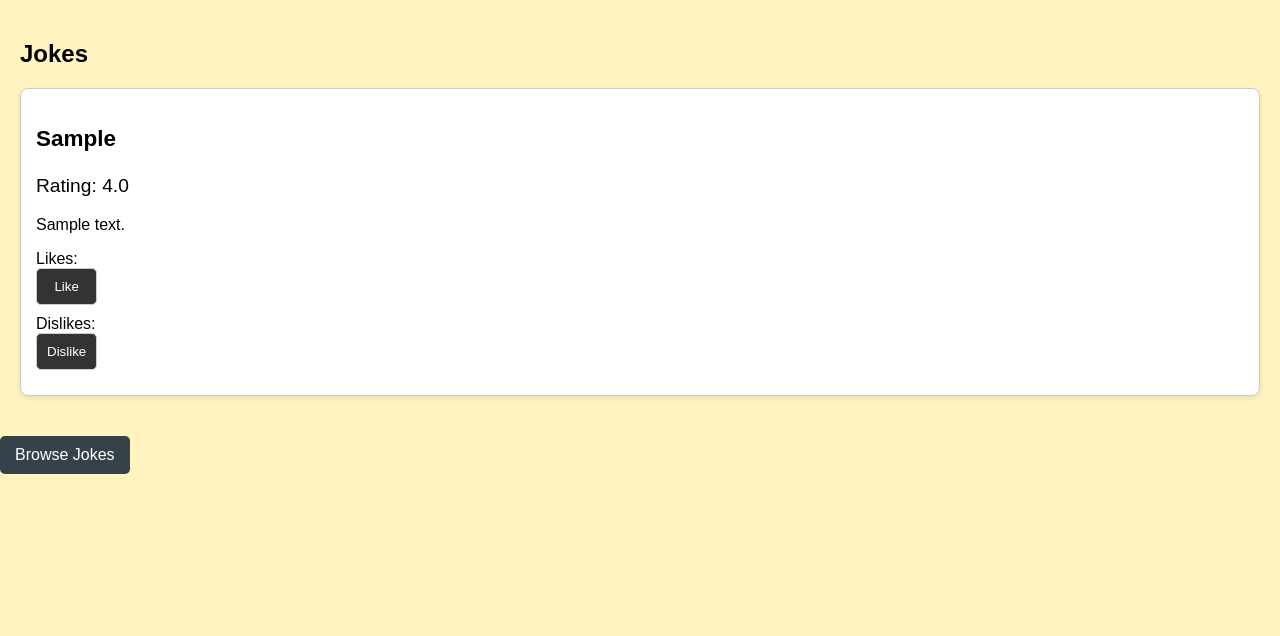
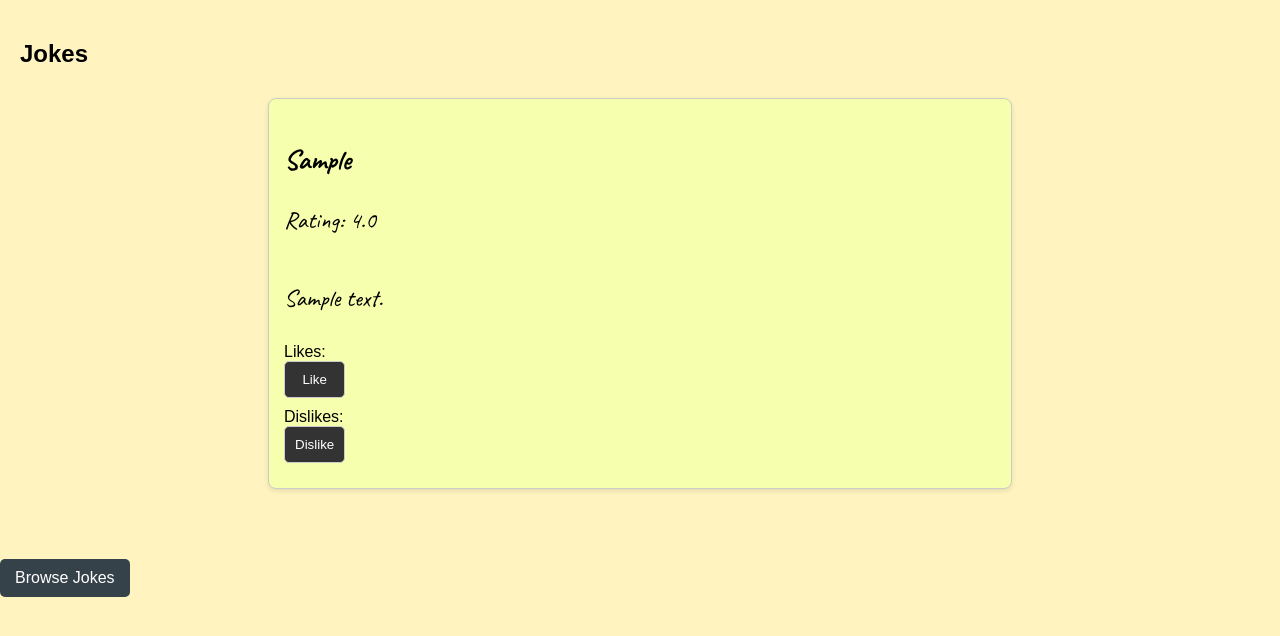
Before and after one commit to KolozsiZsombor/SzoftverModszerMiniProject, a Flask app: page / in a window 1280 px wide. Shown: the part 164-800 px from the top of the page. Run offline with Flask 3, Linux system fonts and the light colour scheme; tables that the repository leaves empty hold one stand-in row (values such as "Sample post").

Commit message:
jokes.css: colored and resized the boxes, and increased the margin on all sides

```diff
--- a/static/css/jokes.css
+++ b/static/css/jokes.css
@@ -12,20 +12,22 @@
 
 .joke-actions {
     margin-top: 10px;
-    display: flex;
+    display:flex;
     gap: 15px;
 }
 
-.jokes-container {
+.joke-box {
     display: flex;
     flex-direction: column;
     /* Arrange jokes vertically */
-    gap: 15px;
+    margin: 30px;
+    margin-left:20%;
+    margin-right:20%;
     /* Space between joke boxes */
 }
 
 .joke-box {
-    background-color: #ffffff;
+    background-color: rgb(246,255,173);
     border: 1px solid #cccccc;
     border-radius: 8px;
     padding: 15px;
@@ -35,15 +37,18 @@
 }
 
 .joke-header {
+    font-family: 'Caveat';
+    font-size:x-large;
     align-items: left;
-    font-size: 1.2em;
     /* Slightly larger font for category */
-    margin-bottom: 10px;
     /* Space between header and content */
 }
 
 .joke-content {
+    font-family: 'Caveat';
+    font-size:x-large;
     margin-bottom: 20px;
+    display:flex;
     /* Space between content and footer */
 }
 
--- a/templates/index.html
+++ b/templates/index.html
@@ -45,7 +45,7 @@
                 <h3>{{ joke.category }}</h3>
                 <p>Rating: {{ joke.rating }}</p> <!-- Assuming rating reflects the total likes -->
             </div>
-            <p>{{ joke.content }}</p>
+            <p class="joke-content">{{ joke.content }}</p>
             <div class="joke-actions">
                 <div class="like-dislike">
                     <span>Likes: {{ joke.likes_count }}</span> <!-- Display the like count -->
```
